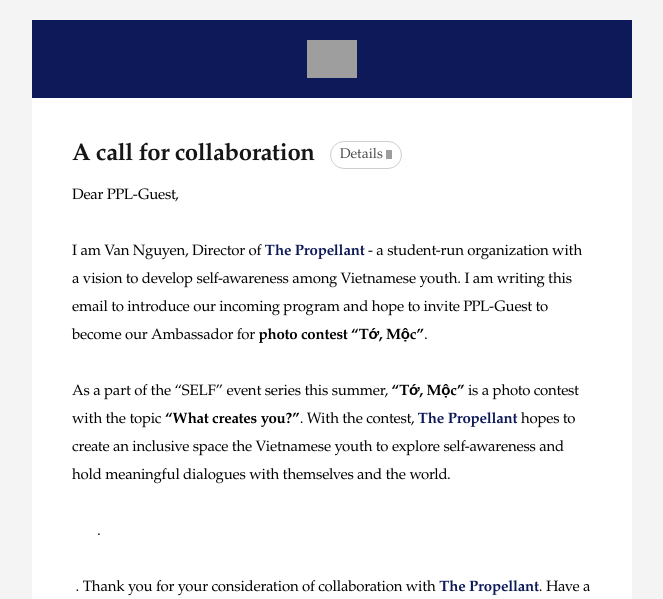
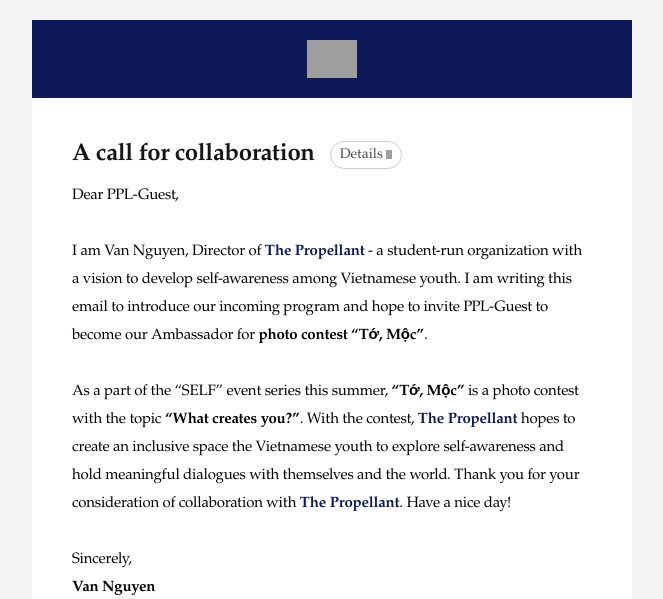
Before and after one commit to yourvivian/responsive-html-email, a plain HTML site: page index.html in a window 1280 px wide. Shown: the top 599 px of the page, without its empty margins (308-971 px from the left). Drawn offline with Linux system fonts and the light colour scheme; grey boxes are pictures that could not be loaded.

Commit message:
Update index.html

```diff
--- a/index.html
+++ b/index.html
@@ -273,7 +273,7 @@
                                     </tbody>
                                     <tbody>
                                       <tr>
-                                        <td valign="top" style="font-family: 'Palatino', sans-serif; padding: 10px 20px 0; line-height: 28px; font-size: 15px; font-weight: 300; letter-spacing: -0.2px; color: #000000">Dear PPL-Guest,<br><br>I am Van Nguyen, Director of<strong><span style="color: #0d1958;">&nbsp;The Propellant</span></strong> - a student-run organization with a vision to develop self-awareness among Vietnamese youth. I am writing this email to introduce our incoming program and hope to invite PPL-Guest to become our Ambassador for <strong>photo contest “Tớ, Mộc”</strong>.<br><br>As a part of the “SELF” event series this summer,&nbsp;<strong>“Tớ, Mộc”</strong>&nbsp;is a photo contest with the topic&nbsp;<strong>“What creates you?”</strong>.&nbsp;With the contest,&nbsp;<strong><span style="color: #0d1958;">The Propellant</span></strong> hopes to create an inclusive space the Vietnamese youth to explore self-awareness and hold meaningful dialogues with themselves and the world.<br><br><strong></strong>&nbsp;&nbsp;<strong><span style="color: #0d1958;"></span></strong>&nbsp;<strong>&nbsp;</strong>&nbsp;&nbsp;<strong>&nbsp;</strong>.<br><br>&nbsp;<strong></strong>. Thank you for your consideration of collaboration with <strong><span style="color: #0d1958;">The Propellant</span></strong>. Have a nice day!<br><br>Sincerely,<br><strong>Van Nguyen</strong></td>
+                                        <td valign="top" style="font-family: 'Palatino', sans-serif; padding: 10px 20px 0; line-height: 28px; font-size: 15px; font-weight: 300; letter-spacing: -0.2px; color: #000000">Dear PPL-Guest,<br><br>I am Van Nguyen, Director of<strong><span style="color: #0d1958;">&nbsp;The Propellant</span></strong> - a student-run organization with a vision to develop self-awareness among Vietnamese youth. I am writing this email to introduce our incoming program and hope to invite PPL-Guest to become our Ambassador for <strong>photo contest “Tớ, Mộc”</strong>.<br><br>As a part of the “SELF” event series this summer,&nbsp;<strong>“Tớ, Mộc”</strong>&nbsp;is a photo contest with the topic&nbsp;<strong>“What creates you?”</strong>.&nbsp;With the contest,&nbsp;<strong><span style="color: #0d1958;">The Propellant</span></strong> hopes to create an inclusive space the Vietnamese youth to explore self-awareness and hold meaningful dialogues with themselves and the world. Thank you for your consideration of collaboration with <strong><span style="color: #0d1958;">The Propellant</span></strong>. Have a nice day!<br><br>Sincerely,<br><strong>Van Nguyen</strong></td>
                                       </tr>
                                       <tr>
                                         <td height="4" style="font-size: 1px; line-height: 1px;">&nbsp;</td>
```
